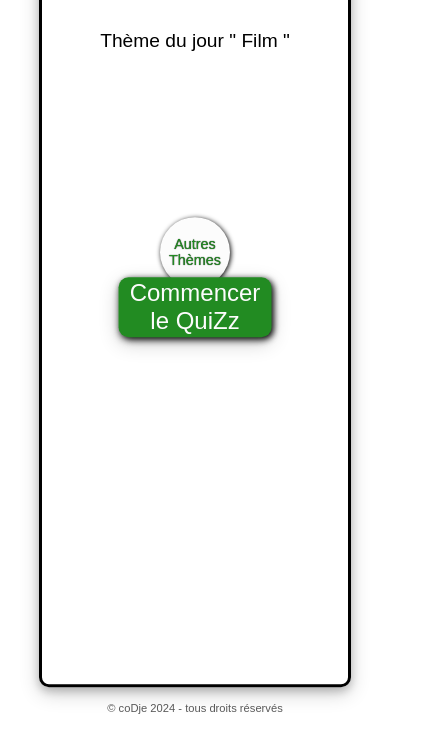
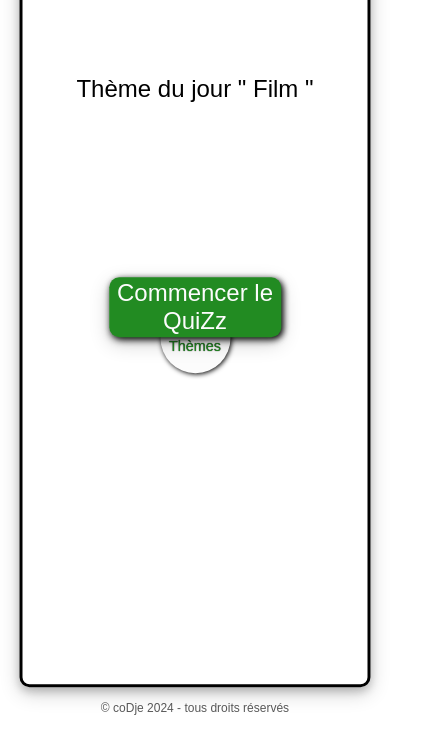
Before and after one commit to bugDje/codjequizz, a plain HTML site: page index.html in a window 390 px wide. Shown: the part 115-844 px from the top of the page, 445 px wide, since content can reach past the window. Drawn offline with Linux system fonts and the light colour scheme; a web font is replaced by a local one.

Commit message:
fixe responsive

```diff
--- a/index.html
+++ b/index.html
@@ -12,12 +12,14 @@
   <body>
     <div class="box">
       <h3 class="text">QuiZz coDje</h3>
-      <h4 class="titre-question">Thème du jour "<span class="theme"></span>"</h4>
+      <h4 class="titre-question">
+        Thème du jour "<span class="theme"></span>"
+      </h4>
       <div class="start-quizz">
         <button>Commencer le QuiZz</button>
       </div>
       <div class="wrap-theme">
-        <button class="all-theme">Autres<br>Thèmes</button>
+        <button class="all-theme">Autres<br />Thèmes</button>
         <ul>
           <li class="t-histoire">Histoire</li>
           <li class="t-serie">Serie Tv</li>
--- a/questions.js
+++ b/questions.js
@@ -55,31 +55,36 @@ let histoires = [
     numb: 3,
     question: `Quel animal ou objet, à pu prendre des photos pour espionner l'ennemi durants la seconde guerre mondiale ?`,
     answer: "un Pigeon",
-    options: [
-      "un Pigeon",
-      "un Corbeau",
-      "un Drone",
-      "un Smartphone",
-    ],
+    options: ["un Pigeon", "un Corbeau", "un Drone", "un Smartphone"],
   },
   {
     numb: 4,
     question: `Quel est le nom de l'Opération durant le débarquement de Normandie le 6 juin 1944 ?`,
     answer: "Opération Overlord",
-    options: ["Opération coup de poing", "Opération Cobra", "Opération Overlord", "Opération Barbarossa"],
+    options: [
+      "Opération coup de poing",
+      "Opération Cobra",
+      "Opération Overlord",
+      "Opération Barbarossa",
+    ],
   },
   {
     numb: 5,
     question: `Qui a conçu les uniformes des soldats Allemands lors de la Seconde Guerre Mondiale ?`,
     answer: "Hugo Boss",
-    options: ["Jean-Paul Gaultier", "Louis Vuitton", "Hugo Boss", "Le ministère Allemand"],
+    options: [
+      "Jean-Paul Gaultier",
+      "Louis Vuitton",
+      "Hugo Boss",
+      "Le ministère Allemand",
+    ],
   },
 ];
 // -----Film-----
 let films = [
   {
     numb: 1,
-    question: `Quel est le prénom du Profeseur Rogue ?`,
+    question: `Quel est le prénom du Professeur Rogue ?`,
     answer: "Severus",
     options: ["Sirius", "Rubeus", "Quirinus", "Severus"],
   },
@@ -87,7 +92,12 @@ let films = [
     numb: 2,
     question: `Comment s'appelle le fantôme de la maison PoufSouffle ?`,
     answer: "Le moine gras",
-    options: ["Le pasteur Rob", "Le fou du roi", "Le moine gras", "Le prêtre du Château"],
+    options: [
+      "Le pasteur Rob",
+      "Le fou du roi",
+      "Le moine gras",
+      "Le prêtre du Château",
+    ],
   },
   {
     numb: 3,
@@ -104,7 +114,12 @@ let films = [
     numb: 4,
     question: `Dans quel pub de pre-au-lard a lieu la première réunion de l'armée de Dumbledore ?`,
     answer: "A la tête de sanglier",
-    options: ["Aux trois balais", "Au V&B", "A la tête de sanglier", "Au chaudron baveur"],
+    options: [
+      "Aux trois balais",
+      "Au V&B",
+      "A la tête de sanglier",
+      "Au chaudron baveur",
+    ],
   },
   {
     numb: 5,
@@ -116,44 +131,41 @@ let films = [
 
 let themeQuestion = document.querySelectorAll(".theme");
 
-let mesQuestions = [histoires,questions,films] ; // pensez à mettre les themes (nom array) ici
+let mesQuestions = [histoires, questions, films]; // pensez à mettre les themes (nom array) ici
 let quesRand = RandArray(mesQuestions);
 
 // -------------Text des Thèmes-------------------
-if(quesRand === histoires){
+if (quesRand === histoires) {
   for (let tout = 0; tout < themeQuestion.length; tout++) {
-    themeQuestion[tout].innerText = " Histoire ";  //rajouter pour chaque nouveau theme
+    themeQuestion[tout].innerText = " Histoire "; //rajouter pour chaque nouveau theme
   }
-}else if(quesRand === films){
+} else if (quesRand === films) {
   for (let tout = 0; tout < themeQuestion.length; tout++) {
     themeQuestion[tout].innerText = " Film ";
   }
-} else{
+} else {
   for (let tout = 0; tout < themeQuestion.length; tout++) {
     themeQuestion[tout].innerText = " Serie Tv ";
   }
-};
+}
 
 // ----------Choix des thèmes ---------------
 let btnHistoire = document.querySelector(".t-histoire");
 let btnSerie = document.querySelector(".t-serie");
 let btnFilm = document.querySelector(".t-film");
 
-btnHistoire.addEventListener("click", ()=>{
+btnHistoire.addEventListener("click", () => {
   quesRand = mesQuestions[0];
   info_box.classList.add("activeInfo");
   clicRing();
-}
-  );
-btnSerie.addEventListener("click", ()=>{
+});
+btnSerie.addEventListener("click", () => {
   quesRand = mesQuestions[1];
   info_box.classList.add("activeInfo");
   clicRing();
-}
-  );
-btnFilm.addEventListener("click", ()=>{
+});
+btnFilm.addEventListener("click", () => {
   quesRand = mesQuestions[2];
   info_box.classList.add("activeInfo");
   clicRing();
-}
-  );
+});
--- a/style.css
+++ b/style.css
@@ -8,11 +8,12 @@
   font-optical-sizing: auto;
   font-weight: 400;
 }
-body {
+box {
   display: block;
-  margin: auto;
+
 }
 .box {
+  margin: auto;
   border: 3px solid black;
   margin: 10px;
   width: 90%;
@@ -28,6 +29,7 @@ body {
 .quizz,
 .box-quizz,
 .result_quizz {
+  margin: auto;
   border-radius: 10px;
   position: absolute;
   top: 50%;
@@ -43,19 +45,19 @@ body {
   pointer-events: auto;
   transform: translate(-50%, -50%) scale(1);
 }
-.titre-question{
+.titre-question {
   font-size: 1.5em;
   text-align: center;
   margin-top: 90px;
 }
 
-.wrap-theme{
+.wrap-theme {
   margin-top: 110px;
   display: flex;
   flex-direction: column;
-  align-items: center
+  align-items: center;
 }
-button.all-theme{
+button.all-theme {
   text-shadow: 0px 0px 1px black;
   font-size: 0.9em;
   padding: 0 5px;
@@ -70,7 +72,7 @@ button.all-theme{
   border-radius: 100%;
   transition: all 0.3s ease;
 }
-.btnThemeOff{
+.btnThemeOff {
   text-shadow: 0px 0px 1px black;
   font-size: 0.9em;
   padding: 0 5px;
@@ -85,21 +87,20 @@ button.all-theme{
   border-radius: 100%;
   transition: all 0.3s ease;
 }
-button.all-theme:hover{
+button.all-theme:hover {
   color: rgb(45, 180, 45);
-
 }
-button.all-theme:active{
+button.all-theme:active {
   color: darkgreen;
   box-shadow: inset 1px 1px 5px black;
 }
-.wrap-theme ul{
+.wrap-theme ul {
   margin: 10px;
   display: flex;
   list-style: none;
   display: none;
 }
-.wrap-theme ul li{
+.wrap-theme ul li {
   font-size: 1em;
   width: 80px;
   text-align: center;
@@ -112,10 +113,10 @@ box-shadow: 2px 2px 6px black;
   transition: all 0.3s ease;
   color: #fcfcfc;
 }
-.wrap-theme ul li:hover{
+.wrap-theme ul li:hover {
   background: rgb(55, 200, 55);
 }
-.wrap-theme ul li:active{
+.wrap-theme ul li:active {
   background: darkgreen;
   box-shadow: inset 2px 2px 6px black;
 }
@@ -147,7 +148,7 @@ color: #fcfcfc;
   margin-top: 20px;
   opacity: 0;
   pointer-events: none;
-  transform: translate(-50%,-50%) scale(0.9);
+  transform: translate(-50%, -50%) scale(0.9);
 }
 .box-quizz .titre-quizz {
   font-size: 1.2em;
@@ -435,16 +436,86 @@ footer .next_btn:hover {
   background-color: rgb(45, 179, 45);
   color: rgba(255, 255, 255, 0.938) result;
 }
-.footer{
+.footer {
   color: rgba(0, 0, 0, 0.653);
   font-size: 0.8em;
   position: absolute;
   top: 97.5%;
   left: 50%;
-  transform: translate(-50%,-50%);
+  transform: translate(-50%, -50%);
 }
 
-@media all and (max-width: 1280px) {
+@media (min-width:320px)  {
+  /* .box{
+    background-color: blue;
+  } */
+  .wrap-theme {
+    margin-top: 200px
+ }
+ .footer {
+  text-align: center;
+  width: 500px;
+  font-size: 12px;
+  top: 97.5%
+}
+}
+@media (min-width:481px)  {
+  /* .box{
+    background-color: rgb(255, 0, 0);
+  } */
+  .wrap-theme {
+    margin-top: 90px
+ }
+ }
+@media (min-width:641px)  {
+    /* .box{
+  background-color: rgb(225, 255, 0);
+
+} */
+.wrap-theme {
+  margin-top: 355px;
+}
+.start-quizz button {
+  margin-bottom: 65px
+}
+.box, .start-quizz, .quizz, .box-quizz, .result_quizz {
+ box-shadow: none;
+}
+}
+/* @media (min-width:961px)  {
+  .box{
+    background-color: rgb(255, 0, 247);
+
+  } */
+  /* .wrap-theme {
+    margin-top: 135px
+  }
+  .start-quizz button {
+    margin-bottom: 110px
+  } */
+
+
+@media (min-width:1025px) {
+  .box{
+    width: 600px;
+    /* background-color: rgb(64, 255, 0); */
+  }
+  /* .start-quizz button {
+    margin-bottom: 110px
+  } */
+  .wrap-theme {
+    margin-top: 135px
+  }
+
+
+}
+/* @media (min-width:1281px) {
+  .box{
+    background-color: rgb(0, 217, 255);
+  }
+ } */
+
+/* @media all and (max-width: 1280px) {
   .box {
     width: 50%;
     margin: auto;
@@ -513,9 +584,9 @@ top: 97.5%;
     margin: 0;
   }
   .wrap-theme {
-    margin-top: 165px
+    margin-top: 165px;
   }
-  .titre-question{
+  .titre-question {
     font-size: 1.2em;
     margin-top: 45px;
   }
@@ -525,15 +596,15 @@ top: 97.5%;
   .quizz section .que_text {
     font-size: 14px;
   }
-  .footer{
+  .footer {
     font-size: 0.7em;
     left: 50%;
-    transform: translate(-50%,-50%);
+    transform: translate(-50%, -50%);
   }
 }
 @media (max-width: 379px) {
   .wrap-theme {
-      margin-top: 155px
+    margin-top: 155px;
   }
   .wrap-theme ul li {
     width: 70px;
@@ -546,16 +617,15 @@ top: 97.5%;
   footer .next_btn {
     padding: 0;
   }
-    .footer{
+  .footer {
     font-size: 0.7em;
     left: 30%;
-      transform: translate(-18%,-50%);
+    transform: translate(-18%, -50%);
   }
-
 }
 @media (max-width: 361px) {
   .wrap-theme {
-      margin-top: 110px
+    margin-top: 110px;
   }
   .wrap-theme ul li {
     width: 70px;
@@ -568,10 +638,9 @@ top: 97.5%;
   footer .next_btn {
     padding: 0;
   }
-    .footer{
+  .footer {
     font-size: 0.7em;
     left: 30%;
-      transform: translate(-18%,-50%);
+    transform: translate(-18%, -50%);
   }
-
-  }
+} */
```
Also changed, not shown: script.js (+6 -7 lines). Lines whose indentation alone changed are shown as unchanged.
